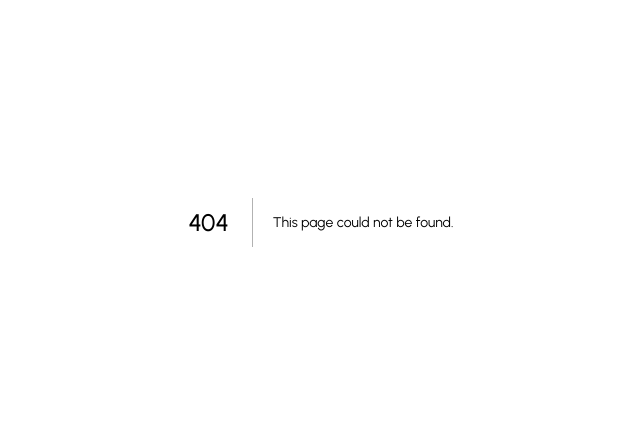
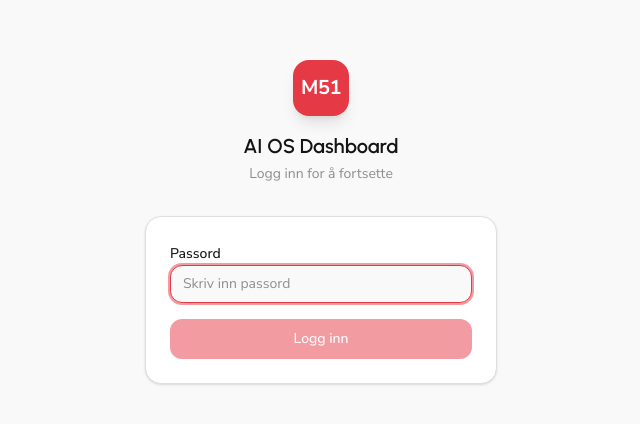
Before and after one commit to emmaofsti/M51-AI-OS-Dashboard, a Next.js app: page /login in a window 1280 px wide. Before the commit this address had no page. Shown: the part 178-602 px from the top of the page, without its empty margins (319-959 px from the left). Built offline with nearby package versions, Linux system fonts and the light colour scheme.

Commit message:
feat: custom innloggingsside med M51-design

```diff
--- /dev/null
+++ b/app/api/auth/route.ts
@@ -0,0 +1,19 @@
+import { NextRequest, NextResponse } from "next/server";
+
+export async function POST(request: NextRequest) {
+  const { password } = await request.json();
+
+  if (password === process.env.DASHBOARD_PASSWORD) {
+    const response = NextResponse.json({ ok: true });
+    response.cookies.set("m51_auth", process.env.DASHBOARD_PASSWORD!, {
+      httpOnly: true,
+      secure: process.env.NODE_ENV === "production",
+      sameSite: "lax",
+      maxAge: 60 * 60 * 24 * 30, // 30 dager
+      path: "/",
+    });
+    return response;
+  }
+
+  return NextResponse.json({ ok: false }, { status: 401 });
+}
--- /dev/null
+++ b/app/login/page.tsx
@@ -0,0 +1,74 @@
+"use client";
+
+import { useState } from "react";
+import { useRouter } from "next/navigation";
+
+export default function LoginPage() {
+  const [password, setPassword] = useState("");
+  const [error, setError] = useState(false);
+  const [loading, setLoading] = useState(false);
+  const router = useRouter();
+
+  async function handleSubmit(e: React.FormEvent) {
+    e.preventDefault();
+    setLoading(true);
+    setError(false);
+
+    const res = await fetch("/api/auth", {
+      method: "POST",
+      headers: { "Content-Type": "application/json" },
+      body: JSON.stringify({ password }),
+    });
+
+    if (res.ok) {
+      router.push("/dashboard");
+    } else {
+      setError(true);
+      setLoading(false);
+    }
+  }
+
+  return (
+    <div className="min-h-screen bg-background flex items-center justify-center">
+      <div className="w-full max-w-sm px-4">
+        {/* Logo */}
+        <div className="flex flex-col items-center mb-8">
+          <div className="w-14 h-14 rounded-xl bg-[#E63946] flex items-center justify-center mb-4 shadow-lg">
+            <span className="text-white font-bold text-xl tracking-tight">M51</span>
+          </div>
+          <h1 className="text-xl font-semibold text-foreground">AI OS Dashboard</h1>
+          <p className="text-sm text-muted-foreground mt-1">Logg inn for å fortsette</p>
+        </div>
+
+        {/* Kort */}
+        <form onSubmit={handleSubmit} className="rounded-xl border bg-card shadow-sm p-6 space-y-4">
+          <div className="space-y-1.5">
+            <label className="text-sm font-medium text-foreground" htmlFor="password">
+              Passord
+            </label>
+            <input
+              id="password"
+              type="password"
+              value={password}
+              onChange={(e) => setPassword(e.target.value)}
+              placeholder="Skriv inn passord"
+              autoFocus
+              className="w-full rounded-lg border bg-background px-3 py-2 text-sm text-foreground placeholder:text-muted-foreground focus:outline-none focus:ring-2 focus:ring-[#E63946]/50 focus:border-[#E63946] transition-colors"
+            />
+            {error && (
+              <p className="text-xs text-red-500 mt-1">Feil passord. Prøv igjen.</p>
+            )}
+          </div>
+
+          <button
+            type="submit"
+            disabled={loading || !password}
+            className="w-full rounded-lg bg-[#E63946] hover:bg-[#E63946]/90 disabled:opacity-50 disabled:cursor-not-allowed text-white font-medium text-sm py-2.5 transition-colors"
+          >
+            {loading ? "Logger inn…" : "Logg inn"}
+          </button>
+        </form>
+      </div>
+    </div>
+  );
+}
--- a/middleware.ts
+++ b/middleware.ts
@@ -1,24 +1,22 @@
 import { NextRequest, NextResponse } from "next/server";
 
 export function middleware(request: NextRequest) {
-  const authHeader = request.headers.get("authorization");
+  const { pathname } = request.nextUrl;
 
-  if (authHeader?.startsWith("Basic ")) {
-    const base64 = authHeader.slice(6);
-    const decoded = Buffer.from(base64, "base64").toString();
-    const password = decoded.split(":")[1];
-
-    if (password === process.env.DASHBOARD_PASSWORD) {
-      return NextResponse.next();
-    }
+  // Ikke beskytt login-siden eller auth API-et
+  if (pathname.startsWith("/login") || pathname.startsWith("/api/auth")) {
+    return NextResponse.next();
   }
 
-  return new NextResponse("Authentication required", {
-    status: 401,
-    headers: {
-      "WWW-Authenticate": 'Basic realm="M51 Dashboard"',
-    },
-  });
+  const auth = request.cookies.get("m51_auth")?.value;
+
+  if (auth === process.env.DASHBOARD_PASSWORD) {
+    return NextResponse.next();
+  }
+
+  const loginUrl = request.nextUrl.clone();
+  loginUrl.pathname = "/login";
+  return NextResponse.redirect(loginUrl);
 }
 
 export const config = {
```
